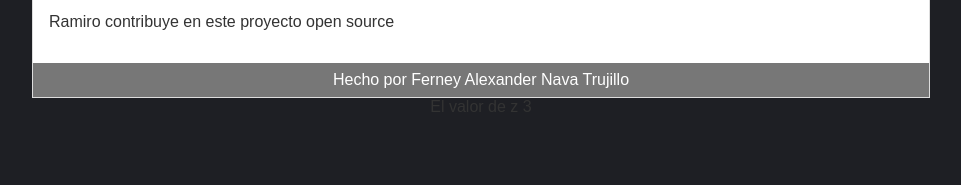
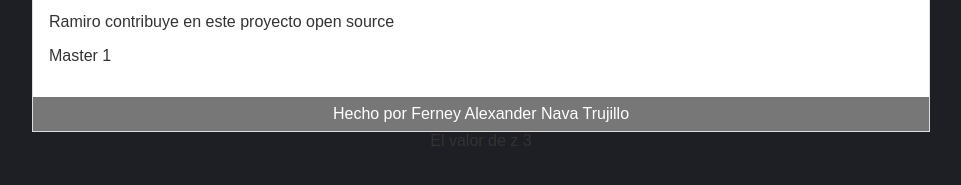
Before and after one commit to ferneynava/Curso-de-programacion-basica, a plain HTML site: page practica1.html in a window 1280 px wide. Shown: the part 303-488 px from the top of the page, without its empty margins (159-1120 px from the left). Drawn offline with Linux system fonts and the light colour scheme.

Commit message:
:white_check_mark: Master 1
Master 1

```diff
--- a/practica1.html
+++ b/practica1.html
@@ -24,6 +24,7 @@
       <p><img id= "imagen1" src="./imagenespractica1/MARTE.jpg" alt="MARTE"></p>
       <p>Suscribete y dale like Pruebas</p>
       <p>Ramiro contribuye en este proyecto open source<p>
+      <p>Master 1</p>
     </div>
     <div id="footer">
 	Hecho por Ferney Alexander Nava Trujillo
```
